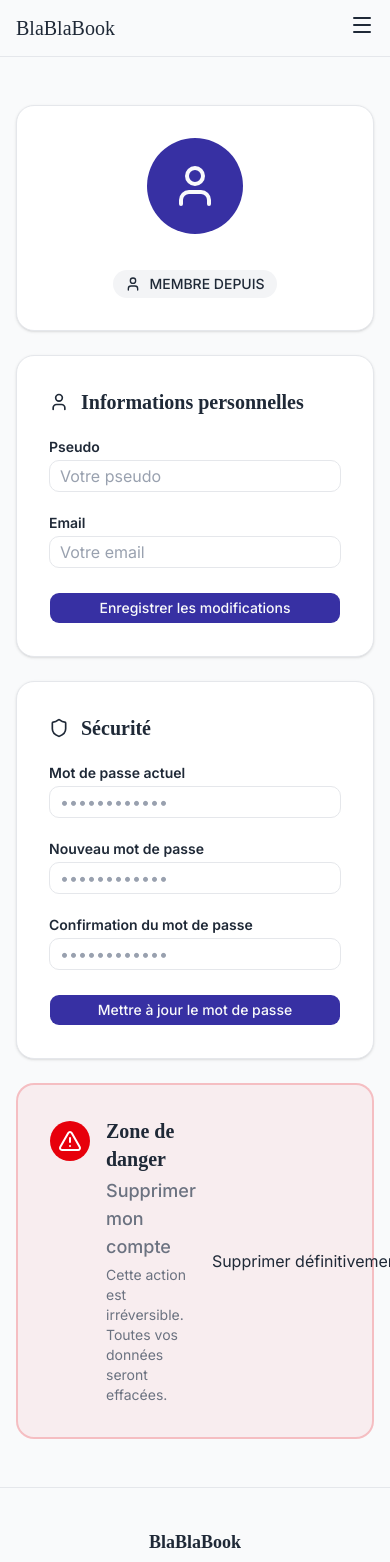
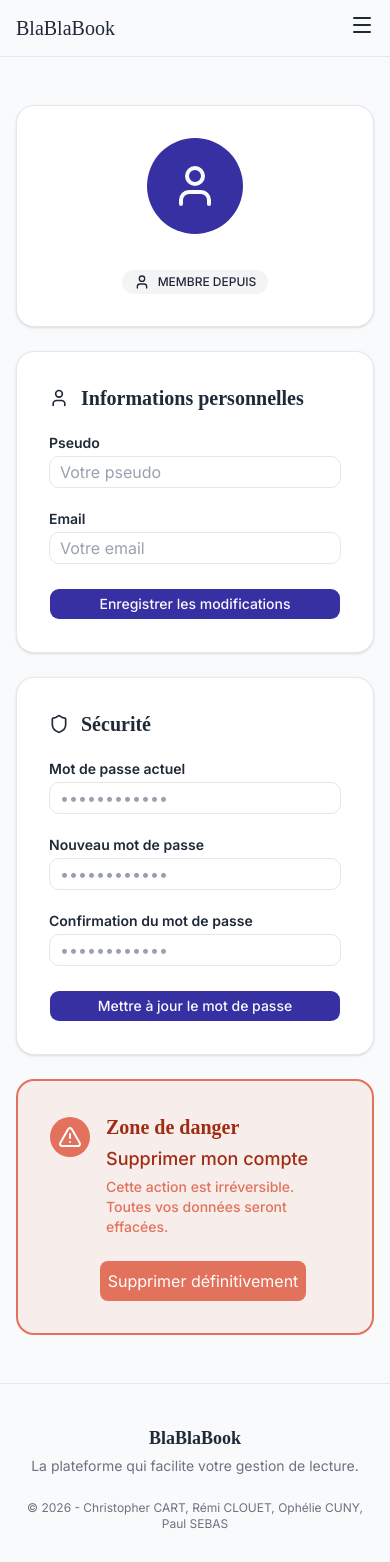
Before and after one commit to opheliecuny/BlaBlaBook, a Next.js app in the folder blablabook/frontend/: page /profile in a window 390 px wide. Shown: the top 1562 px of the page. Built offline with nearby package versions, Linux system fonts and the light colour scheme; no server answers; a web font is replaced by a local one.

Commit message:
fix(profile): adjusted colors and responsiveness (#110)

```diff
--- a/blablabook/frontend/src/app/profile/page.tsx
+++ b/blablabook/frontend/src/app/profile/page.tsx
@@ -15,7 +15,7 @@ import {
   AlertDialogHeader,
   AlertDialogTitle,
   AlertDialogDescription,
-  AlertDialogTrigger,
+  AlertDialogTrigger
 } from "@/components/ui/alert-dialog";
 import { useRouter } from "next/navigation";
 
@@ -116,8 +116,7 @@ export default function ProfilePage() {
             {/* Badge membre */}
             <div className="bg-secondary mt-4 inline-flex items-center gap-2 rounded-full px-3 py-1 text-sm font-medium">
               <User className="h-4 w-4" />
-              {/* TODO : Afficher la date d'inscription */}
-              MEMBRE DEPUIS {dateJoined}
+              <p className="text-xs">MEMBRE DEPUIS {dateJoined}</p>
             </div>
           </div>
         </div>
@@ -217,29 +216,28 @@ export default function ProfilePage() {
         </div>
 
         {/* Zone de danger */}
-        <div className="border-destructive/20 bg-destructive/5 flex items-center justify-between rounded-2xl border-2 p-8">
+        <div className="flex flex-col gap-6 sm:flex-row items-center justify-between rounded-2xl border-2 border-[var(--accent-alt)] bg-[var(--accent-alt)]/10 p-8">
           {/* Partie gauche - Icône et texte */}
           <div className="flex items-start space-x-4">
             {/* Icône d'alerte */}
-            <div className="bg-destructive text-destructive-foreground mt-1 flex h-10 w-10 shrink-0 items-center justify-center rounded-full">
-              <AlertTriangle className="h-6 w-6 text-white" />
+            <div className="bg-[var(--accent-alt)] text-white mt-1 flex h-10 w-10 shrink-0 items-center justify-center rounded-full">
+              <AlertTriangle className="h-6 w-6" />
             </div>
 
             <div>
-              <h2 className="text-xl font-bold">Zone de danger</h2>
-              <p className="text-muted-foreground mt-1 text-lg font-medium">
+              <h2 className="text-xl font-bold text-[#A12C14]">Zone de danger</h2>
+              <p className="mt-1 text-lg font-medium text-[#A12C14]">
                 Supprimer mon compte
               </p>
-              <p className="text-muted-foreground mt-1 text-sm">
-                Cette action est irréversible. Toutes vos données seront
-                effacées.
+              <p className="mt-1 text-sm text-[var(--accent-alt)] font-medium">
+                Cette action est irréversible. Toutes vos données seront effacées.
               </p>
             </div>
           </div>
 
           {/* Partie droite : Bouton de suppression */}
           <AlertDialog>
-            <AlertDialogTrigger className="ml-4 shrink-0">
+            <AlertDialogTrigger className="ml-4 shrink-0 border-[var(--accent-alt)] bg-[var(--accent-alt)] text-white p-2 rounded-md">
               Supprimer définitivement
             </AlertDialogTrigger>
 
```
Lines whose indentation alone changed are shown as unchanged.
